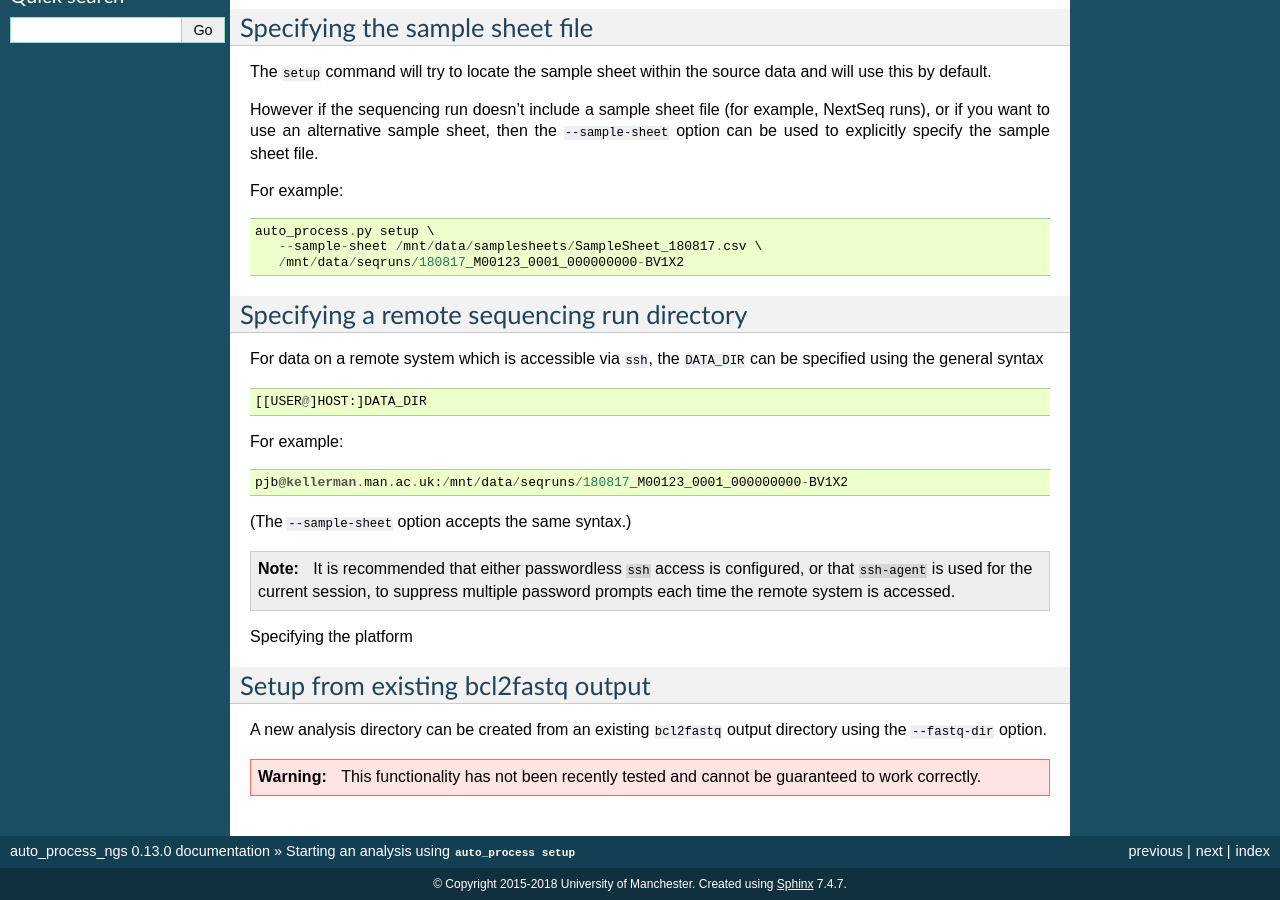
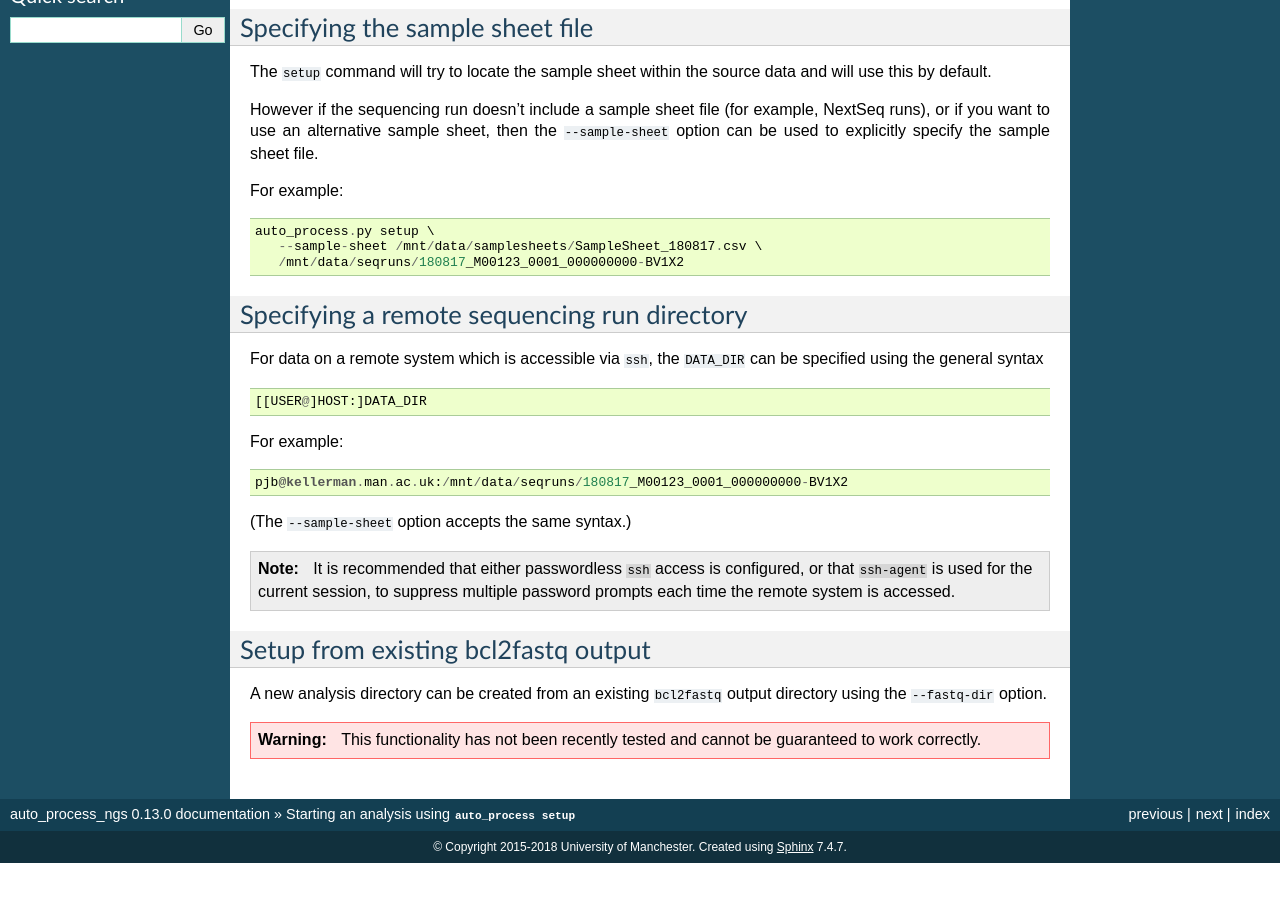
Before and after one commit to fls-bioinformatics-core/auto_process_ngs, a Sphinx documentation site: the page built from docs/source/using/setup.rst, in a window 1280 px wide and 900 px high, scrolled down 1068 px. Built offline with Sphinx 7.4.7, drawn with Linux system fonts in a browser that asks for light colours; pages that are not in the unit, such as notebooks, are missing from menus; after the commit the page ends 1931 px from its top, so only the background shows below that.

Commit message:
Documentation: remove dangling line in the 'setup' docs.

```diff
--- a/docs/source/using/setup.rst
+++ b/docs/source/using/setup.rst
@@ -128,8 +128,6 @@ For example:
 
 .. _setup_import_fastqs:
 
-Specifying the platform
-
 ************************************
 Setup from existing bcl2fastq output
 ************************************
```
